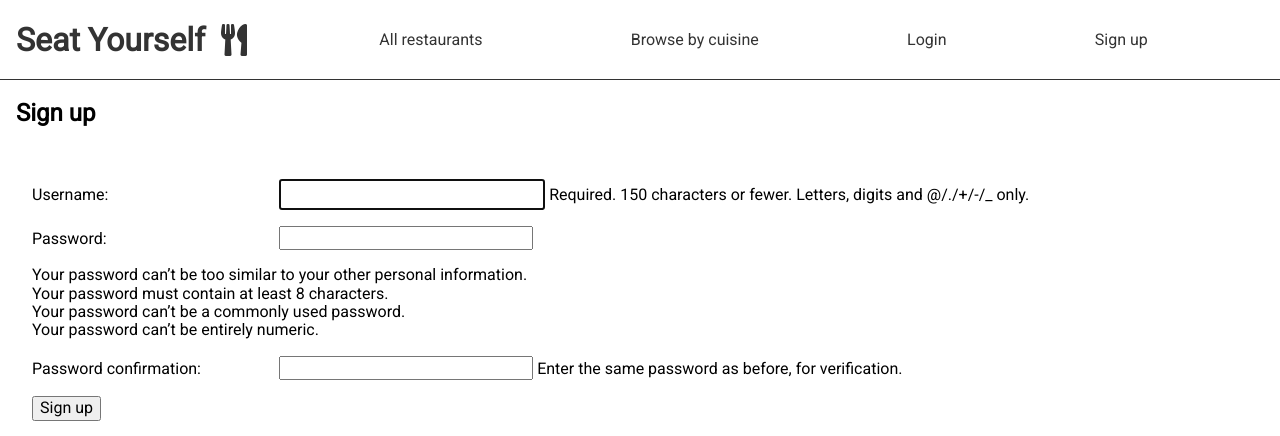
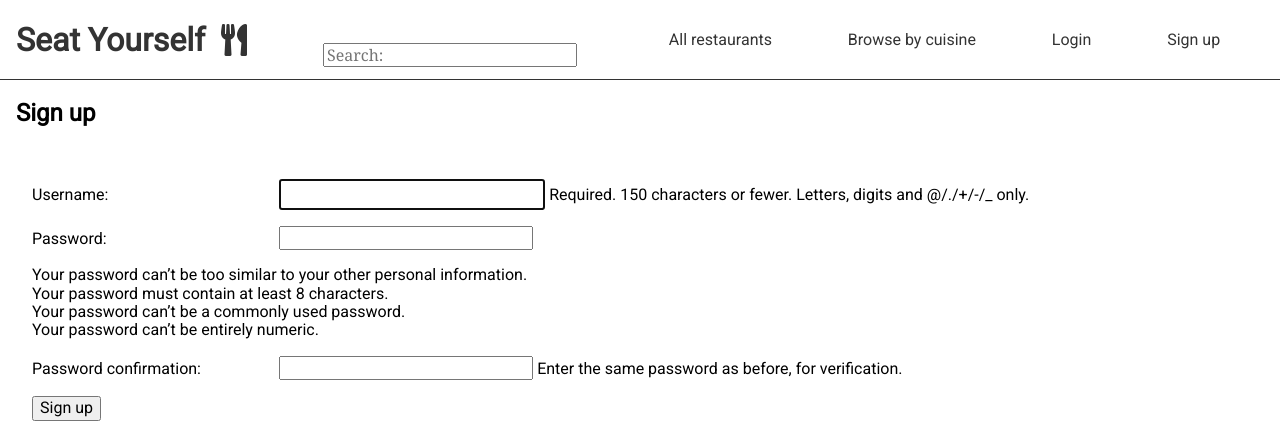
Before and after one commit to ynjacobs/seat_yourself_django, a Django app: page /signup/ in a window 1280 px wide. Shown: the top 436 px of the page. Run offline with Django 3.2, Linux system fonts and the light colour scheme.

Commit message:
added search abilities

```diff
--- a/restaurants/forms.py
+++ b/restaurants/forms.py
@@ -58,7 +58,7 @@ class ReservationForm(ModelForm):
         reservation_datetime = datetime(cleaned_date.year, cleaned_date.month, cleaned_date.day, cleaned_time.hour, cleaned_time.minute)
         if reservation_datetime < (datetime.now() + timedelta(minutes=30)):
             self.add_error('time', 'Reservation must be at least 30 minutes in future')
-        # print('tttt:', time, 'cccc', cleaned_time.hour)
+
         if restaurant.closing_time.hour - cleaned_time.hour <= 1:
             self.add_error('time', 'You booked to close to closing time')
 
--- a/restaurants/urls.py
+++ b/restaurants/urls.py
@@ -14,5 +14,6 @@ urlpatterns = [
     path('profiles/create', views.profile_create, name="profile_create"),
     path('signup/', views.signup, name='signup'),
     path('restaurants/<int:id>/reservations/', views.frequent_customer, name='reservations_show'),
+    path('search/', views.rest_name_search, name='rest_search'),
 
 ]
--- a/restaurants/views.py
+++ b/restaurants/views.py
@@ -165,3 +165,12 @@ def frequent_customer(request, id):
         return render(request, 'reservations.html', context)
     else:
         return redirect(reverse('restaurant_show', args=[restaurant.pk]))
+
+
+def rest_name_search(request):
+    query = request.GET.get('query')
+
+    return render(request, 'search.html', {
+        'restaurant':Restaurant.objects.filter(name=query),
+        'query': query
+    })
--- a/seat_yourself/static/css/base.css
+++ b/seat_yourself/static/css/base.css
@@ -41,3 +41,7 @@ header .underline:hover::after {
   width: 90%;
   transition: 0.3s ease all;
 }
+
+.search-bar {
+  margin-top: 0;
+}
--- a/seat_yourself/templates/_nav.html
+++ b/seat_yourself/templates/_nav.html
@@ -1,6 +1,15 @@
 <nav>
+
+
   <i class="logo fas fa-utensils"></i>
   <ul>
+      <li class="search-bar">
+          <form action="{% url 'rest_search' %}" method="get">
+            <label for="rest_search">
+              <input type="search" id="rest_search" placeholder="Search:" name="query" value="{{ query }}" />
+            </label>
+          </form>
+        </li>
     <li>
       <a class="underline" href="{% url 'restaurants_list' %}">All restaurants</a>
     </li>
@@ -21,6 +30,8 @@
         <li>
           <a class="underline"  href="{% url 'signup' %}">Sign up</a>
         </li>
+
+
       {% endif %}
   </ul>
 </nav>
--- a/seat_yourself/templates/base.html
+++ b/seat_yourself/templates/base.html
@@ -15,8 +15,12 @@
   </head>
   <body>
     <header>
+
       <h1><a href="{% url 'home' %}">Seat Yourself</a></h1>
       {% include '_nav.html' %}
+
+
+
     </header>
     {% block content %}
     {% endblock %}
```
Also changed, not shown: restaurants/templates/search.html (added, +19 -0 lines).
